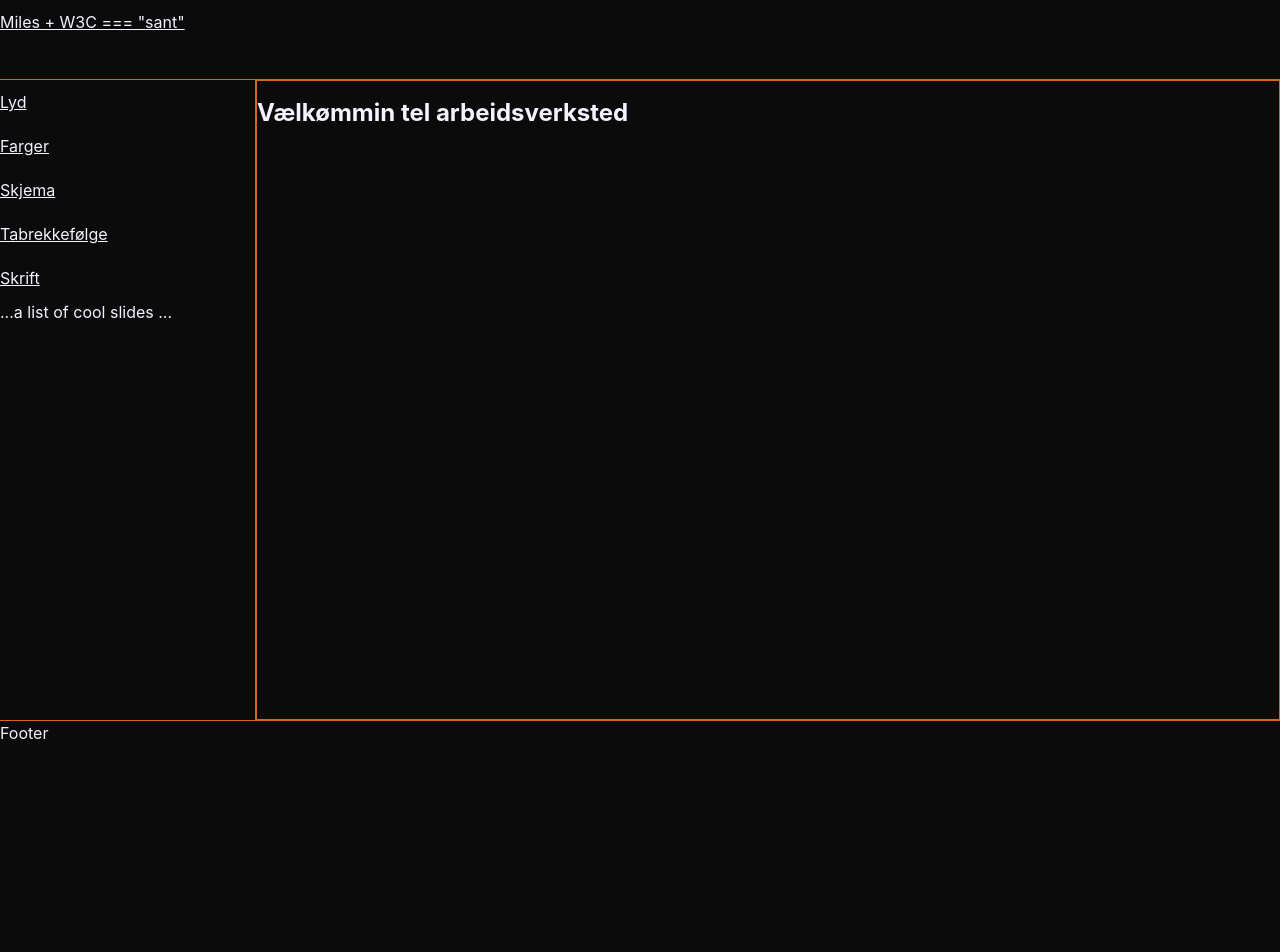
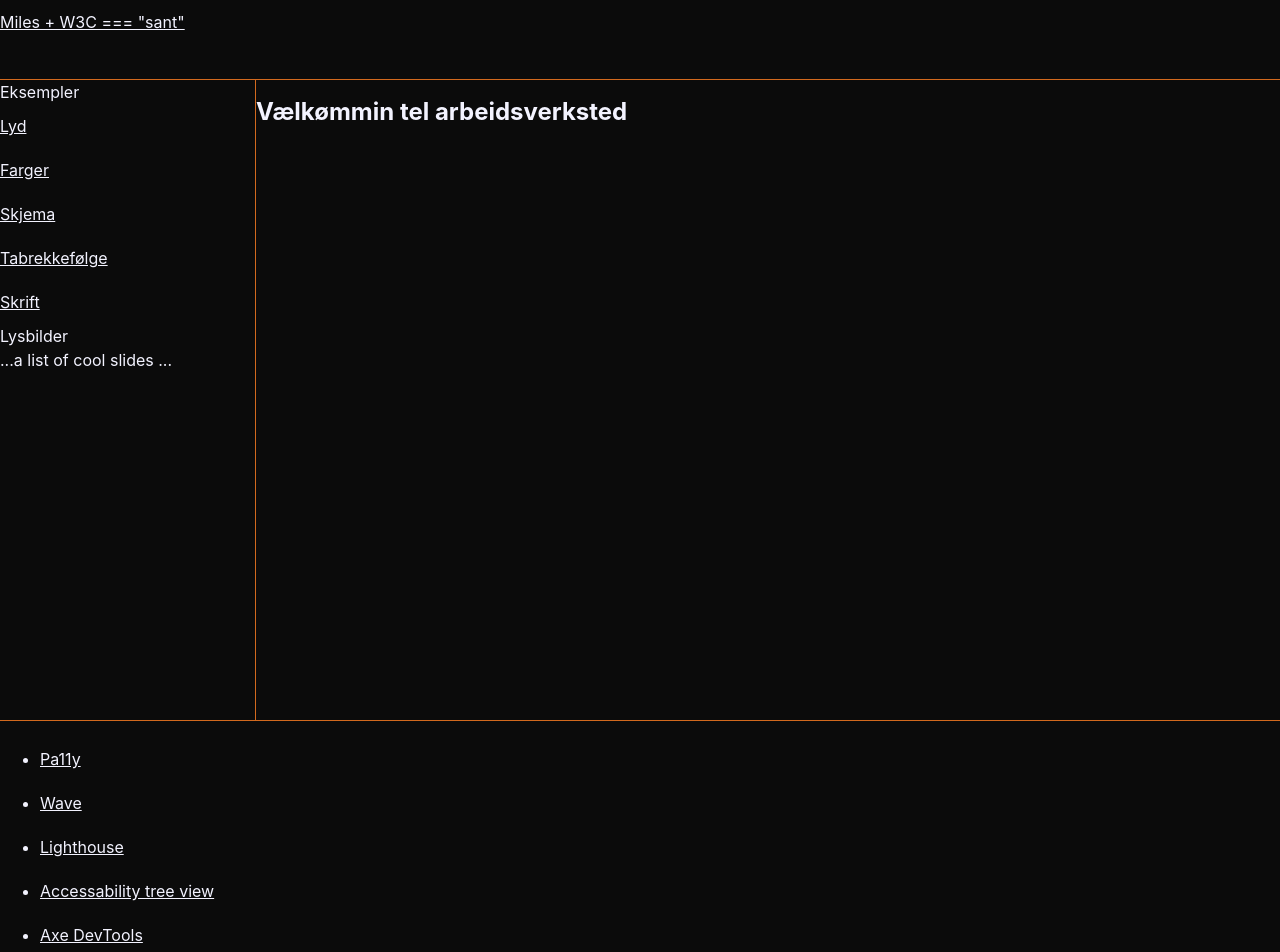
Before and after one commit to skaihigh/uu-workshop, a React (Vite) app in the folder uu-workshop/: page / in a window 1280 px wide. Shown: the top 952 px of the page. Before the commit the page ends 800 px from the top, so only its background shows below. Built offline with nearby package versions, Linux system fonts and the light colour scheme.

Commit message:
skip links

```diff
--- a/uu-workshop/src/App.tsx
+++ b/uu-workshop/src/App.tsx
@@ -1,9 +1,12 @@
 import type { RouteObject } from 'react-router-dom'
 import { Outlet, Link, useRoutes } from 'react-router-dom'
 import { subRoutes } from './routes/subRoutes'
-import './app.scss'
+
 import { MenuItems } from './components/MenuItems'
 import WcagViewer from './Wcag/WcagViewer'
+import { Footer } from './components/Footer'
+import { SkipLinks } from './components/SkipLinks'
+import './app.scss'
 
 export default function App(): JSX.Element {
   const routes: RouteObject[] = [
@@ -19,26 +22,51 @@ export default function App(): JSX.Element {
 function Layout(): JSX.Element {
   return (
     <>
+      <SkipLinks />
       <header className="header">
         {/* https://www.w3.org/WAI/standards-guidelines/wcag/conformance-logos/ */}
-        <Link title="Gå til forsiden" role="logo" to="/">
+        <Link title="Gå til forsiden" role="banner" to="/">
           Miles + W3C === &#34;sant&#34;
         </Link>
       </header>
       <main className="main">
         <aside className="aside">
-          <div id="primary_menu" role="heading" aria-label="Eksempler"></div>
-          <nav aria-labelledby="primary_menu">
+          <div
+            id="primary_menu"
+            aria-level={1}
+            role="heading"
+            aria-label="Eksempler"
+          >
+            {/* https://www.w3.org/WAI/WCAG21/Techniques/aria/ARIA12  */}
+            Eksempler
+          </div>
+          <nav role="menu" aria-labelledby="primary_menu">
             <MenuItems subRoutes={subRoutes} />
           </nav>
-          <div id="secondary_menu" role="heading" aria-label="Slides"></div>
-          <nav aria-label="secondary_menu">...a list of cool slides ...</nav>
+          <div
+            id="secondary_menu"
+            aria-level={1}
+            role="heading"
+            aria-label="Slides"
+          >
+            Lysbilder
+          </div>
+          <nav role="menu" aria-label="secondary_menu">
+            <span role="menuitem">...a list of cool slides ...</span>
+          </nav>
         </aside>
         <section>
+          <p className="skip">
+            <a title="Hovedinnhold" href="#content" id="content">
+              Slides og Eksempler.
+            </a>
+          </p>
           <Outlet />
         </section>
       </main>
-      <footer className="footer">Footer</footer>
+      <footer className="footer">
+        <Footer />
+      </footer>
       {import.meta.env.MODE === 'development' && <WcagViewer />}
     </>
   )
--- a/uu-workshop/src/app.scss
+++ b/uu-workshop/src/app.scss
@@ -18,7 +18,6 @@
   section {
     width: 80vw;
     height: 80vh;
-    border: 1px solid chocolate;
   }
 }
 
--- /dev/null
+++ b/uu-workshop/src/components/Footer.tsx
@@ -0,0 +1,54 @@
+export function Footer(): JSX.Element {
+  return (
+    <>
+      <p className="skip">
+        <a
+          title="Ressurslenker WCAG verktøy"
+          href="#footerlinks"
+          id="footerlinks"
+        >
+          Ressurslenker WCAG verktøy.
+        </a>
+      </p>
+      <ul>
+        <li>
+          <a href="https://pa11y.org/" title="Pa11y hjemmeside">
+            Pa11y
+          </a>
+        </li>
+        <li>
+          <a
+            href="https://wave.webaim.org/extension/"
+            title="Wave chrome extention"
+          >
+            Wave
+          </a>
+        </li>
+        <li>
+          <a
+            href="https://developer.chrome.com/docs/lighthouse/overview"
+            title="Lighthouse chrome extention"
+          >
+            Lighthouse
+          </a>
+        </li>
+        <li>
+          <a
+            href="https://developer.chrome.com/blog/full-accessibility-tree/"
+            title="Accessability tree view documentation"
+          >
+            Accessability tree view
+          </a>
+        </li>
+        <li>
+          <a
+            href="https://www.deque.com/axe/devtools/"
+            title="DevTools Axe hjemmeside"
+          >
+            Axe DevTools
+          </a>
+        </li>
+      </ul>
+    </>
+  )
+}
--- a/uu-workshop/src/components/MenuItems.tsx
+++ b/uu-workshop/src/components/MenuItems.tsx
@@ -13,7 +13,7 @@ export function MenuItems(props: { subRoutes: RouteObject[] }): JSX.Element {
         )
           return null
         return (
-          <Link key={index} to={route.path}>
+          <Link role="menuitem" key={index} to={route.path}>
             {capitalizeString(route.path)}
           </Link>
         )
--- /dev/null
+++ b/uu-workshop/src/components/SkipLinks.scss
@@ -0,0 +1,39 @@
+.skiplist {
+  margin: 0;
+  padding: 0;
+}
+.skip {
+  display: none;
+  font-family: verdana, sans-serif;
+  text-align: left;
+  margin: 0;
+  padding: 0;
+  position: absolute;
+} /*All incl Opera*/
+/* * html */
+.skip {
+  display: block;
+} /*Seen by IE*/
+:root .skip {
+  display: block;
+} /*Seen by Moz, FF and Safari*/
+.skip a {
+  padding: 0 0.5em;
+  display: inline;
+  z-index: 2;
+  text-decoration: none;
+  position: absolute;
+  width: 14em;
+  left: -200em;
+}
+.skip a:focus,
+.skip a:active {
+  position: absolute;
+  left: 0.5em;
+  border: solid #333 2px;
+  color: #fff;
+  background: #555;
+}
+.skip a:hover {
+  cursor: default;
+}
--- /dev/null
+++ b/uu-workshop/src/components/SkipLinks.tsx
@@ -0,0 +1,18 @@
+// https://www.w3.org/TR/2016/NOTE-WCAG20-TECHS-20161007/G1
+
+import './SkipLinks.scss'
+
+export function SkipLinks(): JSX.Element {
+  return (
+    <>
+      <ul className="skiplist">
+        <li className="skip">
+          <a href="#content">Hopp over navigasjons meny.</a>
+        </li>
+        <li className="skip">
+          <a href="#footerlinks">Hopp til ressurslenker i footer.</a>
+        </li>
+      </ul>
+    </>
+  )
+}
```
